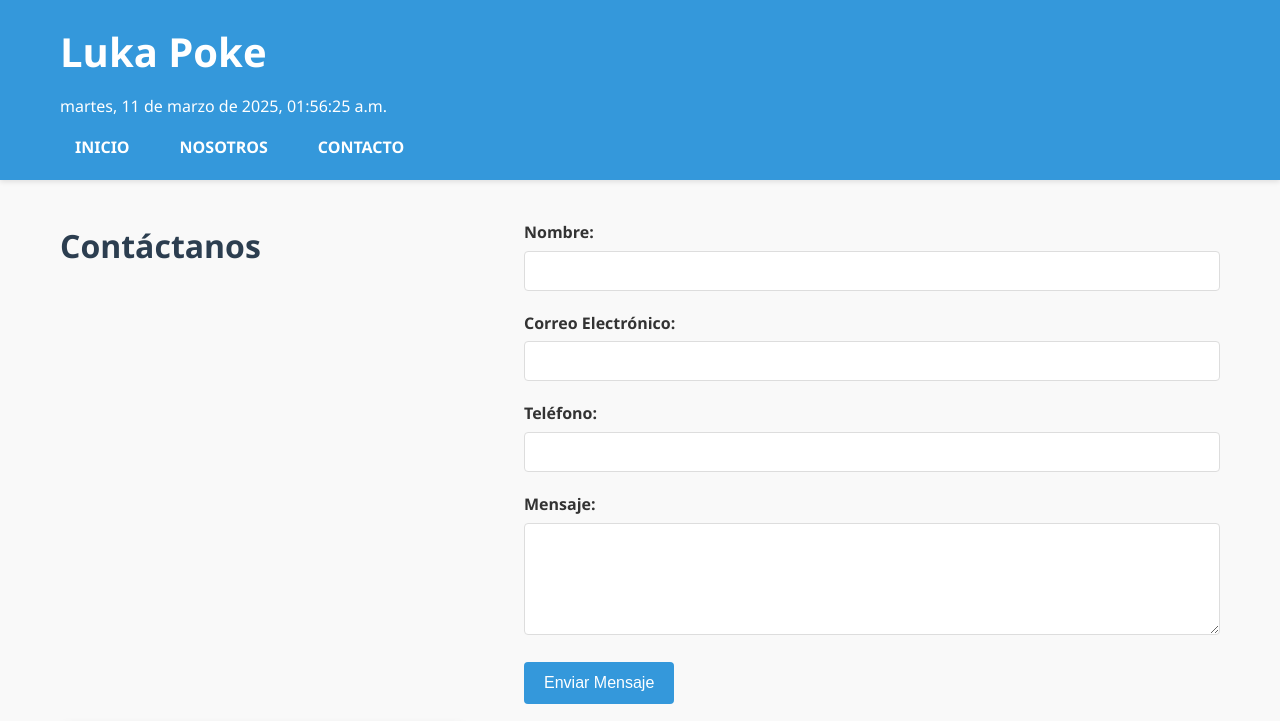
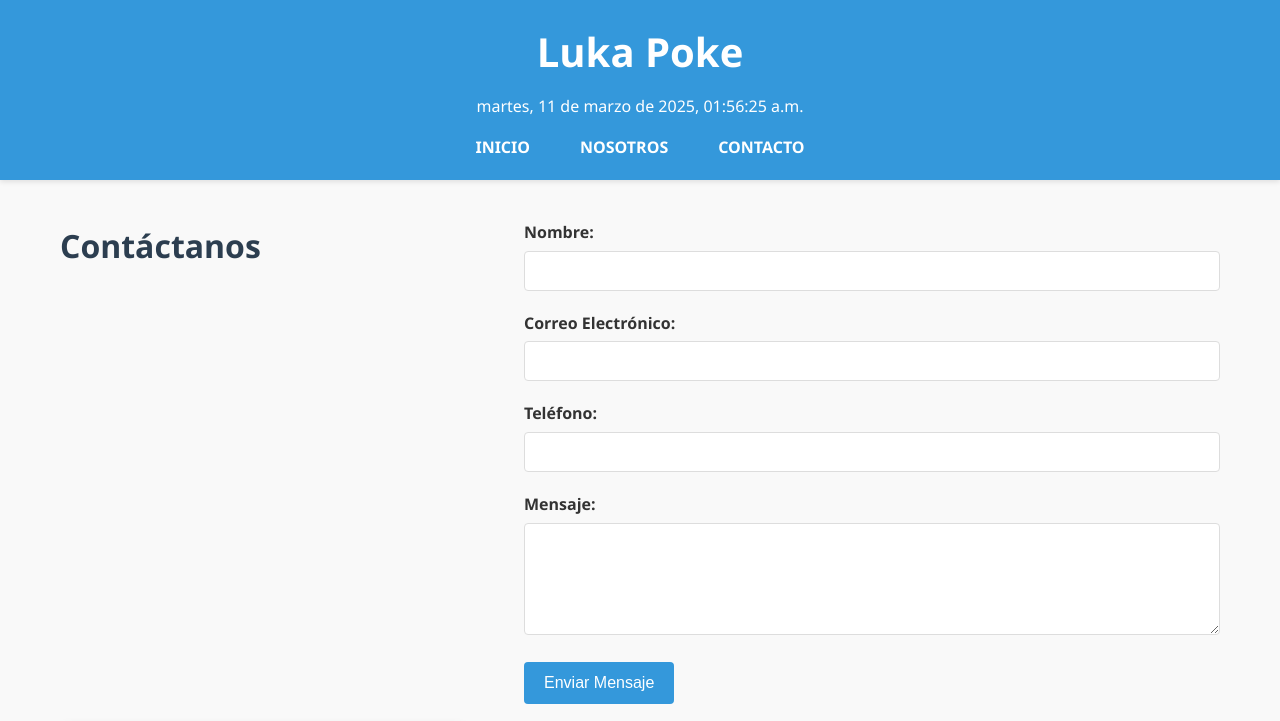
Before and after one commit to giank102001/Proyecto-Intersemestral-Programacion-Internet, a plain HTML site: page contacto.html in a window 1280 px wide. Shown: the top 721 px of the page. Drawn offline with nearby package versions, Linux system fonts and the light colour scheme.

Commit message:
centrar el nav

```diff
--- a/css/styles.css
+++ b/css/styles.css
@@ -24,6 +24,7 @@ header {
     color: white;
     padding: 20px 0;
     box-shadow: 0 2px 5px rgba(0, 0, 0, 0.1);
+    text-align: center;
 }
 
 header h1 {
@@ -40,10 +41,16 @@ header h1 {
 nav ul {
     display: flex;
     list-style: none;
+    justify-content: center;
+    width: 100%;
 }
 
 nav ul li {
     margin-right: 20px;
+}
+
+nav ul li:last-child {
+    margin-right: 0;
 }
 
 nav ul li a {
```
